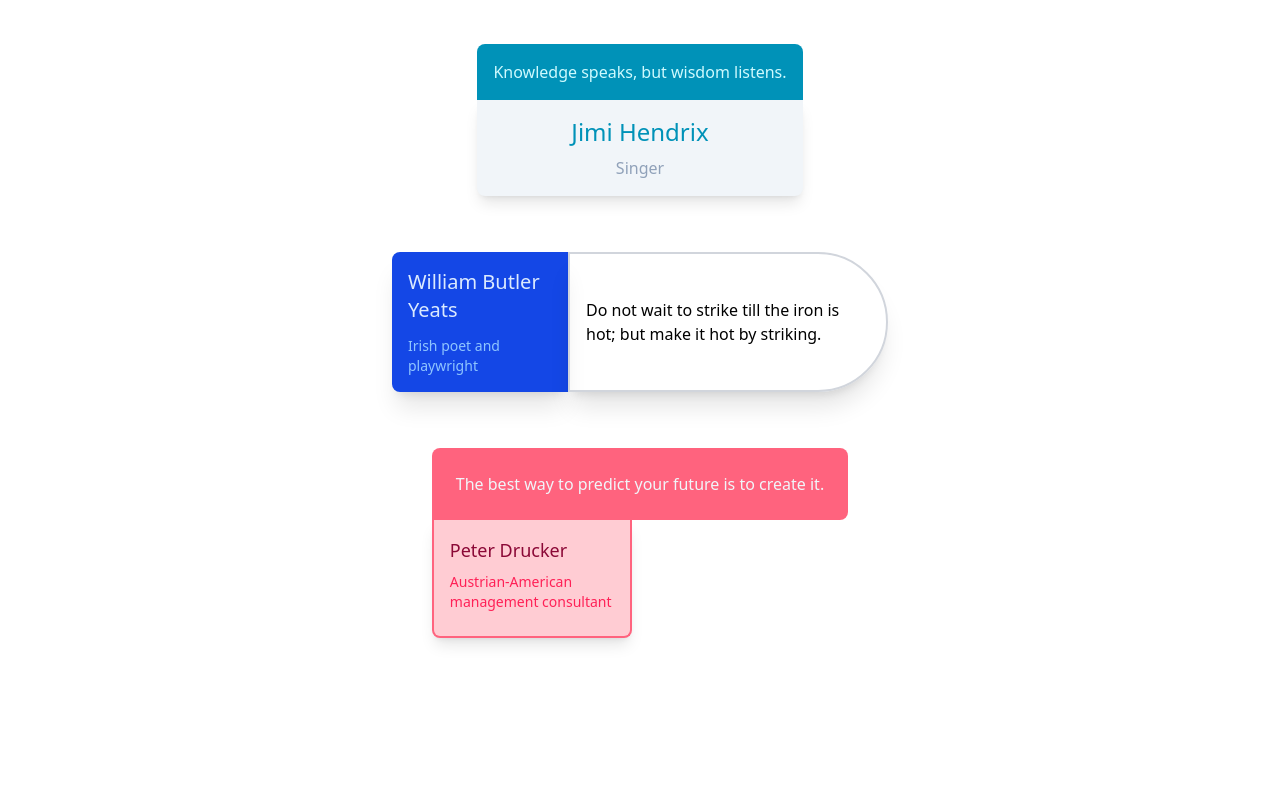
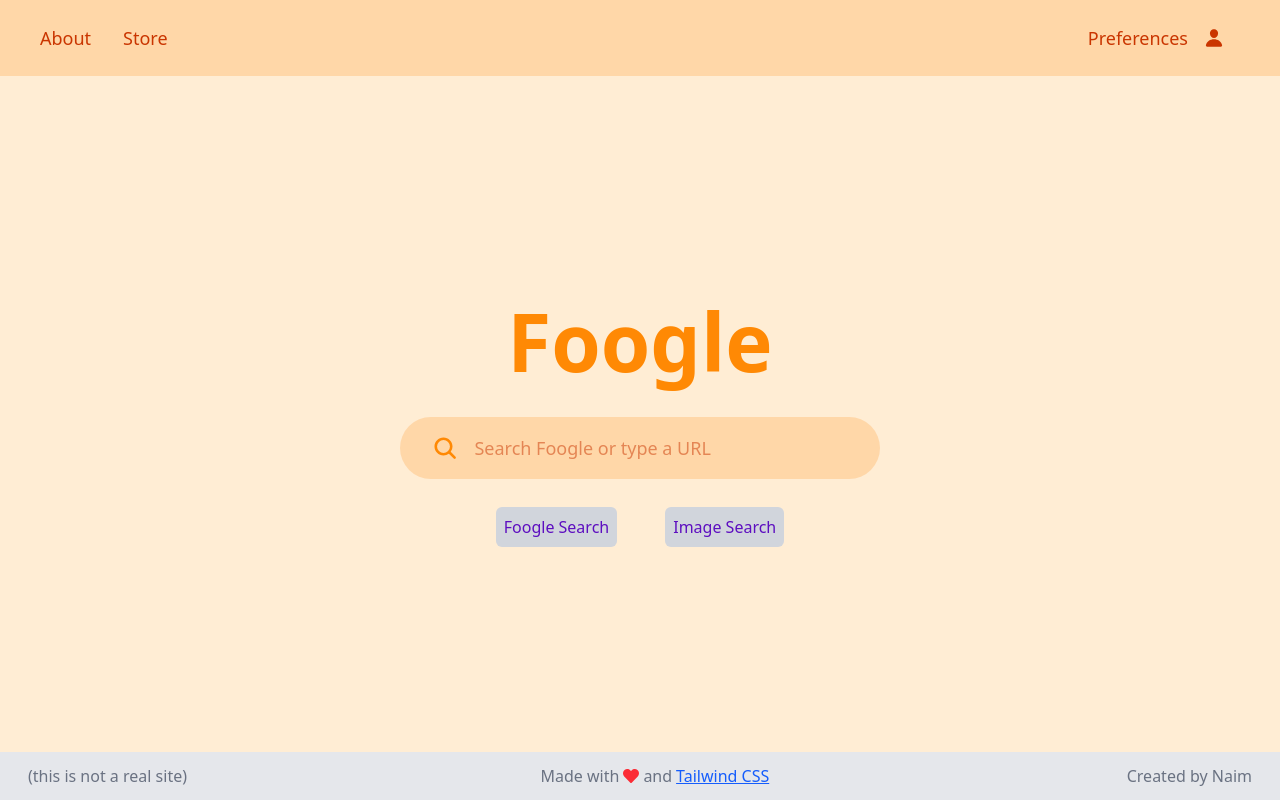
Before and after one commit to Naim-ECE/Tailwind_React, a React (Vite) app in the folder React-Tailwind/: page / in a window 1280 px wide. Built offline with nearby package versions, Linux system fonts and the light colour scheme.

Commit message:
learned event handling

```diff
--- a/React-Tailwind/package.json
+++ b/React-Tailwind/package.json
@@ -13,6 +13,7 @@
     "@tailwindcss/vite": "^4.1.13",
     "react": "^19.1.0",
     "react-dom": "^19.1.0",
+    "react-icons": "^5.5.0",
     "tailwindcss": "^4.1.13"
   },
   "devDependencies": {
--- a/React-Tailwind/src/App.jsx
+++ b/React-Tailwind/src/App.jsx
@@ -3,6 +3,7 @@
 import Decoration from "./components/decoration.jsx";
 import FancyButton from "./components/FancyButton.jsx";
 import FlexCat from "./components/FlexCat.jsx";
+import Foogle from "./components/Foogle.jsx";
 import Quotes from "./components/Quotes.jsx";
 function App() {
   return (
@@ -15,7 +16,8 @@
       {/* <FancyButton>click me</FancyButton>
       <FancyButton large>submit</FancyButton> */}
       {/* <FlexCat /> */}
-      <Quotes />
+      {/* <Quotes /> */}
+      <Foogle />
     </>
   );
 }
--- /dev/null
+++ b/React-Tailwind/src/components/Foogle.jsx
@@ -0,0 +1,17 @@
+import FoogleBody from "./FoogleBody";
+import FoogleFooter from "./FoogleFooter";
+import FoogleHeader from "./FoogleHeader";
+
+const Foogle = () => {
+  return (
+    <>
+      <div className="h-screen flex flex-col">
+        <FoogleHeader />
+        <FoogleBody />
+        <FoogleFooter />
+      </div>
+    </>
+  );
+};
+
+export default Foogle;
--- /dev/null
+++ b/React-Tailwind/src/components/FoogleBody.jsx
@@ -0,0 +1,24 @@
+import { IoSearch } from "react-icons/io5";
+const FoogleBody = () => {
+  return (
+    <>
+      <div className="bg-orange-100 flex-1 flex flex-col justify-center items-center">
+        <h1 className="text-[5rem] m-2 text-orange-400 font-semibold">Foogle</h1>
+        <div className="flex w-[30rem] bg-orange-200 rounded-full p-4 mt-2">
+          <IoSearch className="text-[1.9rem] ml-4 mr-4 text-orange-400"></IoSearch>
+          <input
+            type="text"
+            placeholder="Search Foogle or type a URL"
+            className="w-full h-full text-lg focus:outline-none text-orange-700"
+          />
+        </div>
+        <div className="m-2 flex mt-4">
+          <button className="mr-6 bg-gray-300 text-violet-800 p-2 rounded-md mt-3 cursor-pointer hover:bg-gray-400 hover:text-violet-900">Foogle Search</button>
+          <button className="ml-6 bg-gray-300 text-violet-800 p-2 rounded-md mt-3 cursor-pointer hover:bg-gray-400 hover:text-violet-900">Image Search</button>
+        </div>
+      </div>
+    </>
+  );
+};
+
+export default FoogleBody;
--- /dev/null
+++ b/React-Tailwind/src/components/FoogleFooter.jsx
@@ -0,0 +1,23 @@
+import { FaHeart } from "react-icons/fa";
+const FoogleFooter = () => {
+  return (
+    <>
+      <div className="flex justify-between p-3 bg-gray-200 text-gray-500">
+        <p className="ml-4">(this is not a real site)</p>
+        <p className="flex">
+          Made with <FaHeart className="mt-1 mx-1 text-red-500"></FaHeart> and{" "}
+          <a
+            href="https://tailwindcss.com/"
+            target="_blank"
+            className="cursor-pointer text-blue-600 mx-1 underline"
+          >
+            Tailwind CSS
+          </a>
+        </p>
+        <p className="mr-4">Created by Naim</p>
+      </div>
+    </>
+  );
+};
+
+export default FoogleFooter;
--- /dev/null
+++ b/React-Tailwind/src/components/FoogleHeader.jsx
@@ -0,0 +1,19 @@
+import { IoPerson } from "react-icons/io5";
+const FoogleHeader = () => {
+  return (
+    <>
+      <div className="bg-orange-200 p-6 flex justify-between text-orange-700 text-lg">
+        <div className="flex">
+          <p className="ml-4 mr-4 hover:text-orange-900 cursor-pointer">About</p>
+          <p className="ml-4 mr-4 hover:text-orange-900 cursor-pointer">Store</p>
+        </div>
+        <div className="flex">
+          <p className="ml-4 mr-4 hover:text-orange-900 cursor-pointer">Preferences</p>
+          <IoPerson className="mr-8 mt-1 text-xl hover:text-orange-900 cursor-pointer"></IoPerson>
+        </div>
+      </div>
+    </>
+  );
+};
+
+export default FoogleHeader;
```
Also changed, not shown: 1 other file (tests, documents, lock files or other folders).
